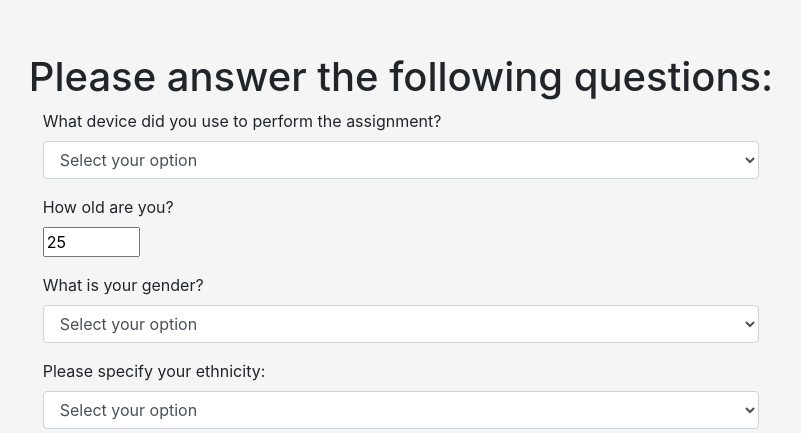
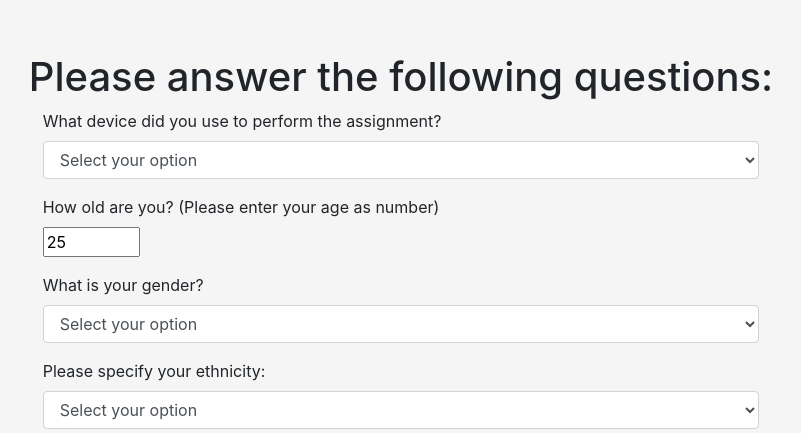
Before and after one commit to svetasokhina/DatingProject, a Flask app: template templates/questions.html in a window 1280 px wide. Shown: the part 169-602 px from the top of the page, without its empty margins (239-1040 px from the left). Run offline with Flask 2, Linux system fonts and the light colour scheme; the template is opened without the code that fills it, so the values that code supplies are empty; some libraries are stand-ins or nearby versions.

Commit message:
dev vs dep

```diff
--- a/templates/questions.html
+++ b/templates/questions.html
@@ -62,7 +62,7 @@
 
 
             <div class="form-group">
-             <label for="question2">How old are you? </label><br>
+             <label for="question2">How old are you? (Please enter your age as number) </label><br>
               <input type="number" id="question2" value="25" min="18" max="100" >
              </div>
 
```
